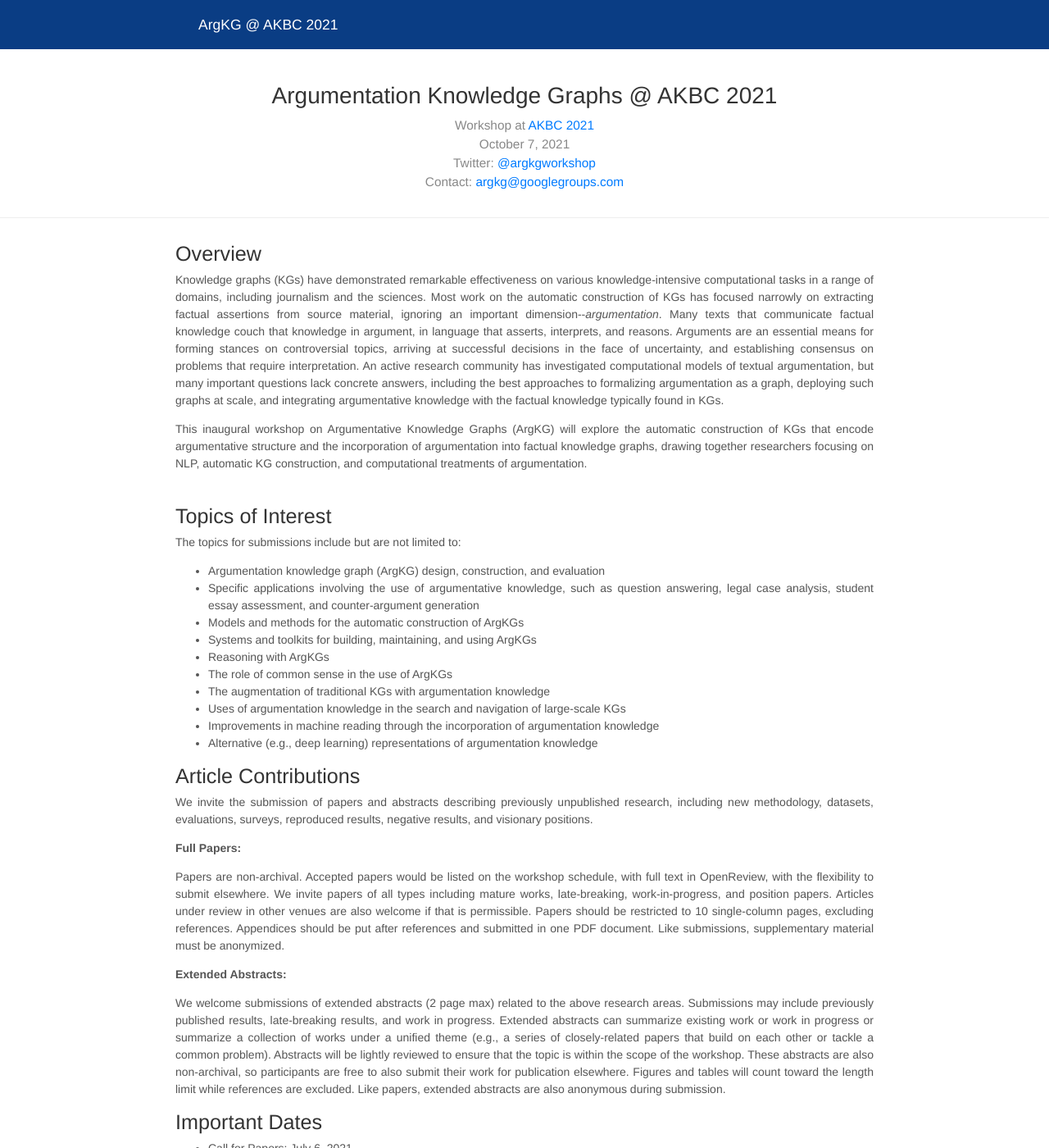
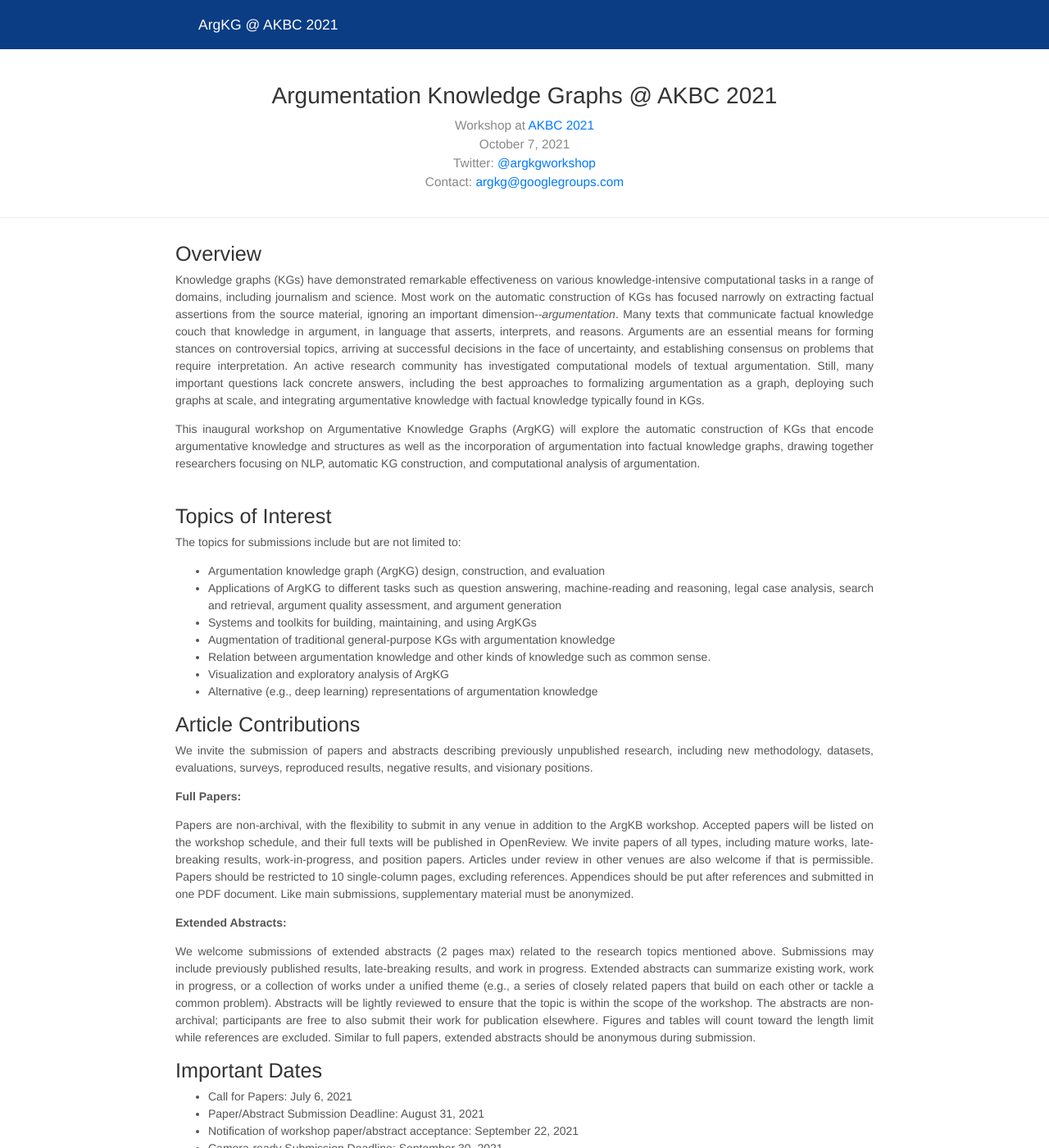
Before and after one commit to ArgKG/2021, a Jekyll site: the page built from index.md, in a window 1280 px wide and 1400 px high. Shown: the whole window at 82% size. Built offline with Jekyll 4.4.1, drawn with Linux system fonts in a browser that asks for light colours; nearby versions of some CDN libraries; some of the changed text lies outside the part shown.

Commit message:
Update index.md

```diff
--- a/index.md
+++ b/index.md
@@ -7,25 +7,21 @@ collection: pages_2019
 
 ## Overview
 
-<p> Knowledge graphs (KGs) have demonstrated remarkable effectiveness on various knowledge-intensive computational tasks in a range of domains, including journalism and the sciences.  Most work on the automatic construction of KGs has focused narrowly on extracting factual assertions from source material, ignoring an important dimension--<i>argumentation</i>.  Many texts that communicate factual knowledge couch that knowledge in argument, in language that asserts, interprets, and reasons.  Arguments are an essential means for forming stances on controversial topics, arriving at successful decisions in the face of uncertainty, and establishing consensus on problems that require interpretation.  An active research community has investigated computational models of textual argumentation, but many important questions lack concrete answers, including the best approaches to formalizing argumentation as a graph, deploying such graphs at scale, and integrating argumentative knowledge with the factual knowledge typically found in KGs.</p>
+<p> Knowledge graphs (KGs) have demonstrated remarkable effectiveness on various knowledge-intensive computational tasks in a range of domains, including journalism and science. Most work on the automatic construction of KGs has focused narrowly on extracting factual assertions from the source material, ignoring an important dimension--<i>argumentation</i>. Many texts that communicate factual knowledge couch that knowledge in argument, in language that asserts, interprets, and reasons. Arguments are an essential means for forming stances on controversial topics, arriving at successful decisions in the face of uncertainty, and establishing consensus on problems that require interpretation. An active research community has investigated computational models of textual argumentation. Still, many important questions lack concrete answers, including the best approaches to formalizing argumentation as a graph, deploying such graphs at scale, and integrating argumentative knowledge with factual knowledge typically found in KGs. </p>
 
-<p style="margin-bottom:1cm;"> This inaugural workshop on Argumentative Knowledge Graphs (ArgKG) will explore the automatic construction of KGs that encode argumentative structure and the incorporation of argumentation into factual knowledge graphs, drawing together researchers focusing on NLP, automatic KG construction, and computational treatments of argumentation. </p>
+<p style="margin-bottom:1cm;"> This inaugural workshop on Argumentative Knowledge Graphs (ArgKG) will explore the automatic construction of KGs that encode argumentative knowledge and structures as well as the incorporation of argumentation into factual knowledge graphs, drawing together researchers focusing on NLP, automatic KG construction, and computational analysis of argumentation.</p>
 
 ## Topics of Interest
 
 The topics for submissions include but are not limited to:
 
 - Argumentation knowledge graph (ArgKG) design, construction, and evaluation
-- Specific applications involving the use of argumentative knowledge, such as question answering, legal case analysis, student essay assessment, and counter-argument generation
-- Models and methods for the automatic construction of ArgKGs
+- Applications of ArgKG to different tasks such as question answering, machine-reading and reasoning, legal case analysis, search and retrieval, argument quality assessment, and argument generation
 - Systems and toolkits for building, maintaining, and using ArgKGs
-- Reasoning with ArgKGs
-- The role of common sense in the use of ArgKGs
-- The augmentation of traditional KGs with argumentation knowledge
-- Uses of argumentation knowledge in the search and navigation of large-scale KGs
-- Improvements in machine reading through the incorporation of argumentation knowledge
+- Augmentation of traditional general-purpose KGs with argumentation knowledge
+- Relation between argumentation knowledge and other kinds of knowledge such as common sense.
+- Visualization and exploratory analysis of ArgKG
 - Alternative (e.g., deep learning) representations of argumentation knowledge
-
 
 
 ## Article Contributions
@@ -34,11 +30,11 @@ We invite the submission of papers and abstracts describing previously unpublish
 
 <b>Full Papers:</b>
 
-Papers are non-archival. Accepted papers would be listed on the workshop schedule, with full text in OpenReview, with the flexibility to submit elsewhere. We invite papers of all types including mature works, late-breaking, work-in-progress, and position papers. Articles under review in other venues are also welcome if that is permissible. Papers should be restricted to 10 single-column pages, excluding references. Appendices should be put after references and submitted in one PDF document. Like submissions, supplementary material must be anonymized.
+Papers are non-archival, with the flexibility to submit in any venue in addition to the ArgKB workshop. Accepted papers will be listed on the workshop schedule, and their full texts will be published in OpenReview. We invite papers of all types, including mature works, late-breaking results, work-in-progress, and position papers. Articles under review in other venues are also welcome if that is permissible. Papers should be restricted to 10 single-column pages, excluding references. Appendices should be put after references and submitted in one PDF document. Like main submissions, supplementary material must be anonymized.
 
 <b>Extended Abstracts:</b>
 
-We welcome submissions of extended abstracts (2 page max) related to the above research areas.  Submissions may include previously published results, late-breaking results, and work in progress. Extended abstracts can summarize existing work or work in progress or summarize a collection of works under a unified theme (e.g., a series of closely-related papers that build on each other or tackle a common problem). Abstracts will be lightly reviewed to ensure that the topic is within the scope of the workshop. These abstracts are also non-archival, so participants are free to also submit their work for publication elsewhere. Figures and tables will count toward the length limit while references are excluded. Like papers, extended abstracts are also anonymous during submission.
+We welcome submissions of extended abstracts (2 pages max) related to the research topics mentioned above. Submissions may include previously published results, late-breaking results, and work in progress. Extended abstracts can summarize existing work, work in progress, or a collection of works under a unified theme (e.g., a series of closely related papers that build on each other or tackle a common problem). Abstracts will be lightly reviewed to ensure that the topic is within the scope of the workshop. The abstracts are non-archival; participants are free to also submit their work for publication elsewhere. Figures and tables will count toward the length limit while references are excluded. Similar to full papers, extended abstracts should be anonymous during submission.
 
 ## Important Dates
 
```
Also changed, not shown: other parts of index.md (+1 -1 lines).
